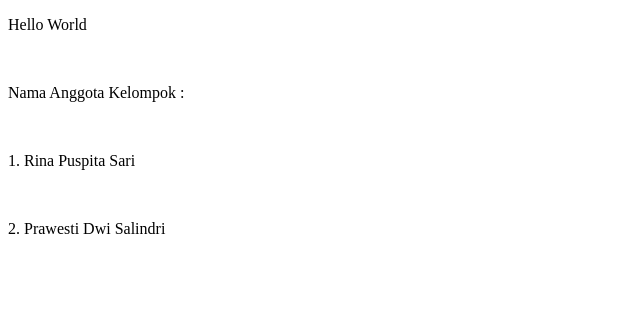
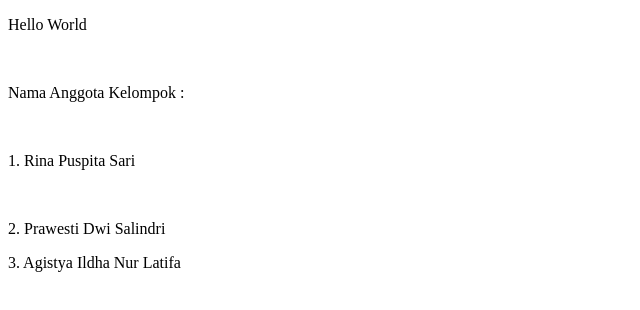
Before and after one commit to khrsmasalsaa/Proyek, a plain HTML site: page index.html in a window 1280 px wide. Shown: the whole page, without its empty margins (0-640 px from the left). Drawn offline with Linux system fonts and the light colour scheme.

Commit message:
Update index1.html
menambahkan nama

```diff
--- a/index.html
+++ b/index.html
@@ -8,5 +8,6 @@
         <p>Nama Anggota Kelompok : </p><br>
         <p>1. Rina Puspita Sari</p><br>
         <p>2. Prawesti Dwi Salindri</p>
+        <p>3. Agistya Ildha Nur Latifa</p>
     </body>
 </html>
```
